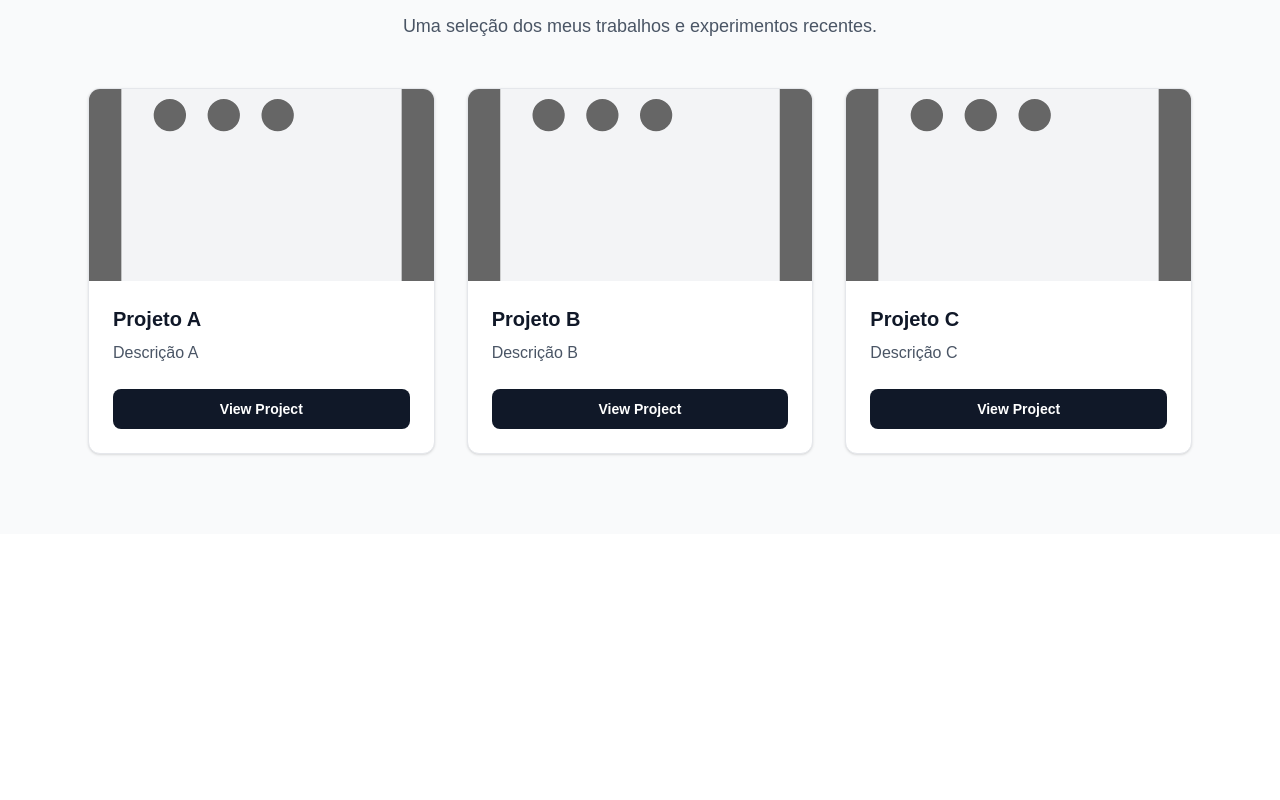
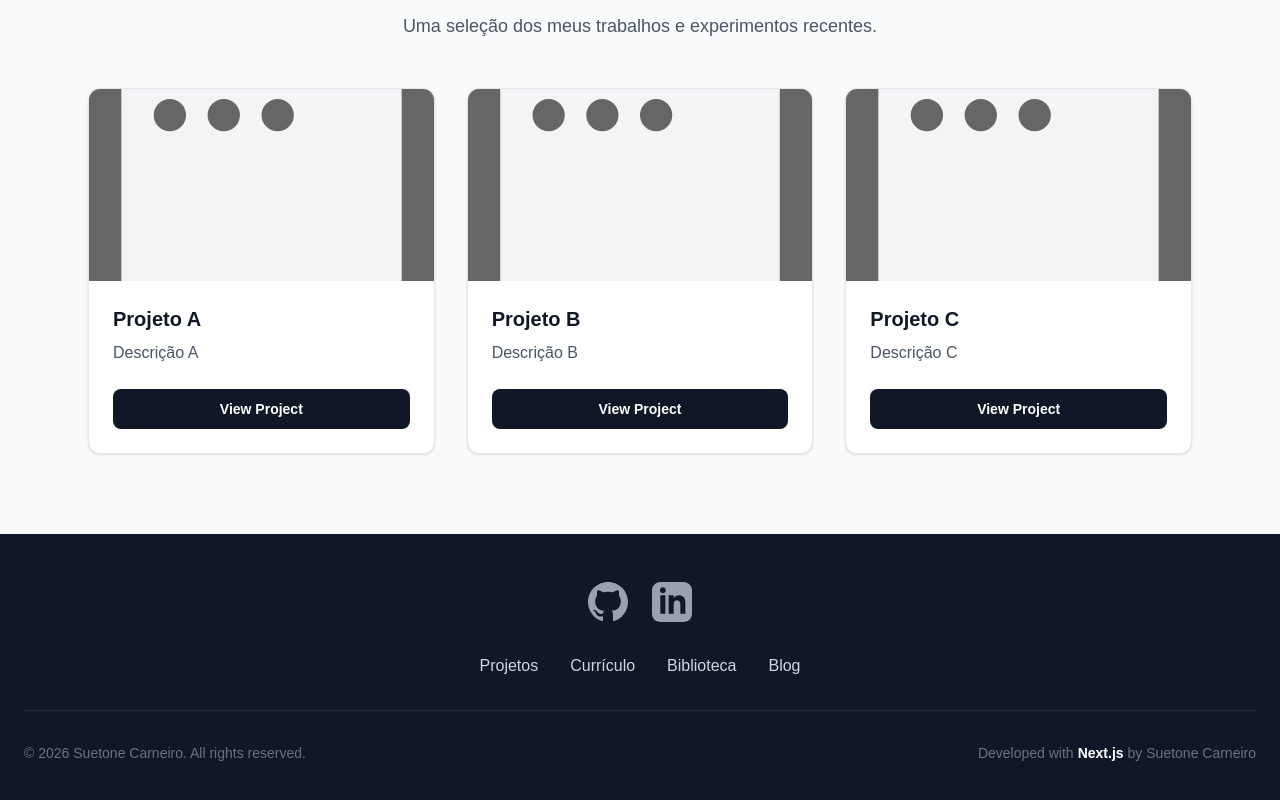
Before and after one commit to SuetoneCarneiro/personal-blog, a Next.js app: page / in a window 1280 px wide. Shown: the part 904-1704 px from the top of the page. Before the commit the page ends 1438 px from the top, so only its background shows below. Built offline with nearby package versions, Linux system fonts and the light colour scheme.

Commit message:
feat: add footer component

```diff
--- a/app/layout.tsx
+++ b/app/layout.tsx
@@ -2,6 +2,7 @@ import type { Metadata } from "next";
 import { Geist, Geist_Mono } from "next/font/google";
 import "./globals.css";
 import { Navbar } from '../components/navbar';
+import { Footer } from '../components/footer';
 
 const geistSans = Geist({
   variable: "--font-geist-sans",
@@ -29,7 +30,10 @@ export default function RootLayout({
         className={`${geistSans.variable} ${geistMono.variable} antialiased`}
       >
         <Navbar />
-        {children}
+        <div className="flex-grow">
+          {children}
+        </div>
+        <Footer />
       </body>
     </html>
   );
--- /dev/null
+++ b/components/footer/index.tsx
@@ -0,0 +1,80 @@
+import Link from "next/link";
+
+export function Footer() {
+  const currentYear = new Date().getFullYear();
+
+  return (
+    <footer className="bg-gray-900 text-gray-300">
+      <div className="container mx-auto px-6 py-12">
+        <div className="flex flex-col items-center gap-8">
+          <div className="flex gap-6">
+            {/* Section 1: contacts */}
+            <Link
+              href="https://github.com/SuetoneCarneiro"
+              target="_blank"
+              rel="noopener noreferrer"
+              className="text-gray-400 transition-colors hover:text-white"
+              aria-label="GitHub"
+            >
+              <svg
+                viewBox="0 0 24 24"
+                fill="currentColor"
+                className="h-10 w-10"
+              >
+                <path d="M12 0c-6.626 0-12 5.373-12 12 0 5.302 3.438 9.8 8.207 11.387.599.111.793-.261.793-.577v-2.234c-3.338.726-4.033-1.416-4.033-1.416-.546-1.387-1.333-1.756-1.333-1.756-1.089-.745.083-.729.083-.729 1.205.084 1.839 1.237 1.839 1.237 1.07 1.834 2.807 1.304 3.492.997.107-.775.418-1.305.762-1.604-2.665-.305-5.467-1.334-5.467-5.931 0-1.311.469-2.381 1.236-3.221-.124-.303-.535-1.524.117-3.176 0 0 1.008-.322 3.301 1.23.957-.266 1.983-.399 3.003-.404 1.02.005 2.047.138 3.006.404 2.291-1.552 3.297-1.23 3.297-1.23.653 1.653.242 2.874.118 3.176.77.84 1.235 1.911 1.235 3.221 0 4.609-2.807 5.624-5.479 5.921.43.372.823 1.102.823 2.222v3.293c0 .319.192.694.801.576 4.765-1.589 8.199-6.086 8.199-11.386 0-6.627-5.373-12-12-12z" />
+              </svg>
+            </Link>
+
+            <Link
+              href="https://linkedin.com/in/suetone-carneiro"
+              target="_blank"
+              rel="noopener noreferrer"
+              className="text-gray-400 transition-colors hover:text-white"
+              aria-label="LinkedIn"
+            >
+              <svg
+                viewBox="0 0 24 24"
+                fill="currentColor"
+                className="h-10 w-10"
+              >
+                <path d="M19 0h-14c-2.761 0-5 2.239-5 5v14c0 2.761 2.239 5 5 5h14c2.762 0 5-2.239 5-5v-14c0-2.761-2.238-5-5-5zm-11 19h-3v-11h3v11zm-1.5-12.268c-.966 0-1.75-.79-1.75-1.764s.784-1.764 1.75-1.764 1.75.79 1.75 1.764-.783 1.764-1.75 1.764zm13.5 12.268h-3v-5.604c0-3.368-4-3.113-4 0v5.604h-3v-11h3v1.765c1.396-2.586 7-2.777 7 2.476v6.759z" />
+              </svg>
+            </Link>
+          </div>
+
+          {/* Section 2: navigation links */}
+          <div className="flex flex-wrap justify-center gap-8 font-medium">
+            <Link href="/#projects" className="transition-colors hover:text-white">
+              Projetos
+            </Link>
+            <Link href="/curriculo" className="transition-colors hover:text-white">
+              Currículo
+            </Link>
+            <Link href="/biblioteca" className="transition-colors hover:text-white">
+              Biblioteca
+            </Link>
+            <Link href="/blog" className="transition-colors hover:text-white">
+              Blog
+            </Link>
+          </div>
+
+        </div>
+
+        {/* Separator */}
+        <div className="my-8 border-t border-gray-800"></div>
+
+        {/* Section 3: Copyright & Credits */}
+        <div className="flex flex-col items-center justify-between text-sm text-gray-500 md:flex-row">
+          <p>
+            &copy; {currentYear} Suetone Carneiro. All rights reserved.
+          </p>
+          <div className="mt-4 flex items-center gap-1 md:mt-0">
+            <span>Developed with</span>
+            <span className="font-semibold text-white">Next.js</span>
+            <span>by Suetone Carneiro</span>
+          </div>
+        </div>
+      </div>
+    </footer>
+  );
+}
--- a/components/navbar/index.tsx
+++ b/components/navbar/index.tsx
@@ -6,7 +6,7 @@ export function Navbar() {
   const [open, setOpen] = useState(false);
 
   return (
-    <header className="relative z-50 w-full bg-gray-800 text-white">
+    <header className="sticky top-0 z-50 w-full bg-gray-800 text-white">
       <div className="p-4 flex items-center justify-between">
         <div className="text-lg font-semibold">
           <Link href="/">Suetone Carneiro</Link>
```
